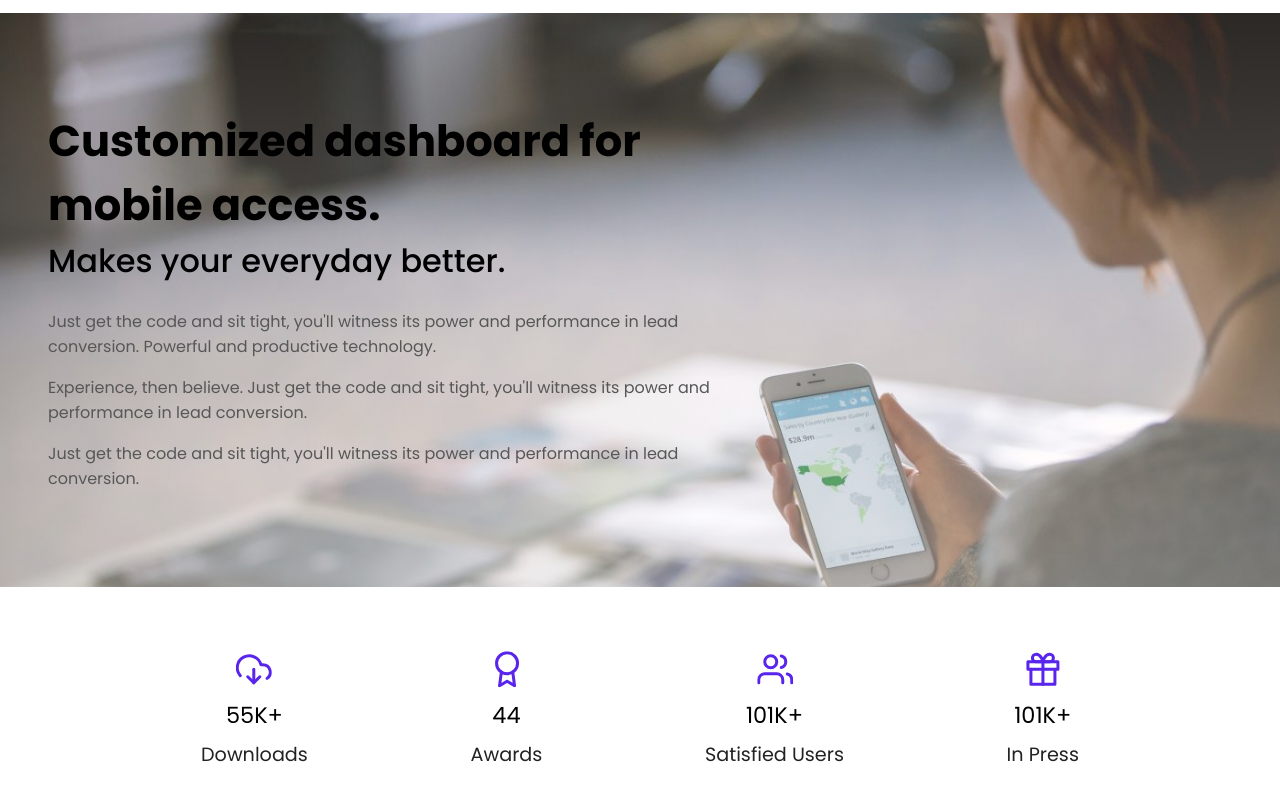
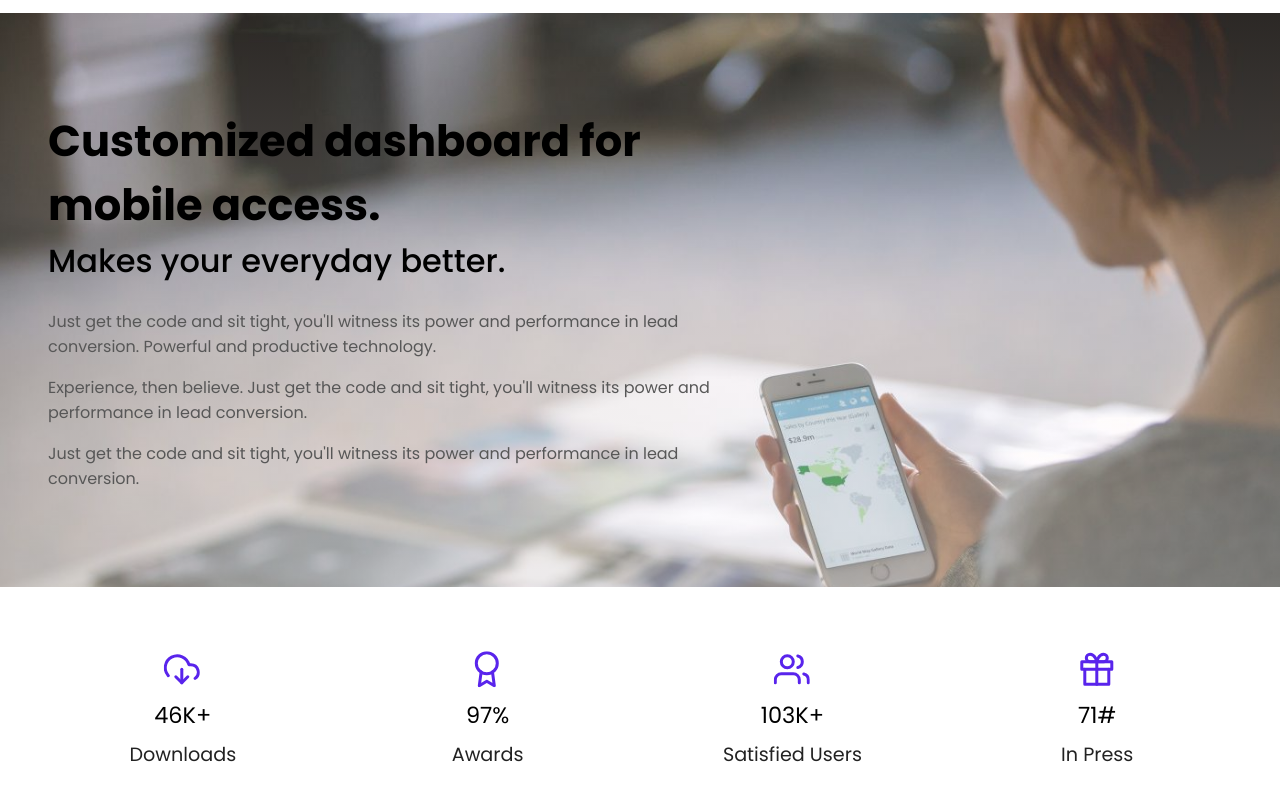
Before and after one commit to coder-kaleb/Destiny, a React (Vite) app: page / in a window 1280 px wide. Shown: the part 3140-3940 px from the top of the page. Built offline with nearby package versions, Linux system fonts and the light colour scheme.

Commit message:
counter finished

```diff
--- a/src/App.css
+++ b/src/App.css
@@ -16,6 +16,10 @@
 
 body {
   font-family: "Poppins", sans-serif;
+}
+
+main {
+    overflow-x: hidden;
 }
 
 /* * hero-section */
--- a/src/components/Counter.jsx
+++ b/src/components/Counter.jsx
@@ -1,10 +1,33 @@
+import { useEffect, useState } from "react";
 
+const Counter = ({ children, title, dataVal, sign }) => {
+  const [number, setNumber] = useState(0);
+  const [animationStarted, setAnimationStarted] = useState(false);
+  const handleScroll = () => {
+    const container = document.querySelector(".counter");
 
-const Counter = ({ children, number, title }) => {
+    const rect = container.getBoundingClientRect();
+    const isInViewPort = rect.top >= 0 && rect.bottom <= window.innerHeight;
+    if (isInViewPort && !animationStarted) {
+      setAnimationStarted(true);
+      const increamentInterval = setInterval(() => {
+        setNumber((num) => Math.min(num + 1, parseInt(dataVal)));
+        if (number === parseInt(dataVal)) clearInterval(increamentInterval);
+      }, 30);
+    }
+
+    console.log("hi there");
+  };
+  useEffect(() => {
+    window.addEventListener("scroll", handleScroll);
+    return () => window.removeEventListener("scroll", handleScroll);
+  }, [animationStarted]);
   return (
     <div className="counter">
       <div>{children}</div>
-      <h4>{number}</h4>
+      <h4 id="my-element" data-bound={dataVal}>
+        {`${number}${sign.split(" ")[1]}`}
+      </h4>
       <p>{title}</p>
     </div>
   );
--- a/src/components/Review.jsx
+++ b/src/components/Review.jsx
@@ -93,16 +93,16 @@ const Review = () => {
       {/* scroll activated numbers */}
       <div className="container">
         <div className="counter-wrapper">
-          <Counter number={"55K+"} title={"Downloads"}>
+          <Counter sign={"0 K+"} dataVal="46" title={"Downloads"}>
             <DownloadCloud />
           </Counter>
-          <Counter number={"44"} title={"Awards"}>
+          <Counter sign={"0 %"} dataVal="97" title={"Awards"}>
             <Award />
           </Counter>
-          <Counter number={"101K+"} title={"Satisfied Users"}>
+          <Counter sign={"0 K+"} dataVal="143" title={"Satisfied Users"}>
             <Users />
           </Counter>
-          <Counter number={"101K+"} title={"In Press"}>
+          <Counter sign={"0 #"} dataVal="71" title={"In Press"}>
             <Gift />
           </Counter>
         </div>
--- a/src/css/reviews.css
+++ b/src/css/reviews.css
@@ -116,20 +116,19 @@
   }
 }
 
-
 /* * counter design */
 .container {
   padding-top: 4.5rem;
   padding-inline: 2.4rem;
 }
 .counter-wrapper {
-  display: flex;
-  align-items: center;
-  justify-content: space-evenly;
+  display: grid;
+  grid-template-columns: repeat(4, 1fr);
+  column-gap: 1rem;
 }
 .counter {
   display: flex;
-  gap: .5rem;
+  gap: 0.5rem;
   flex-direction: column;
 }
 .counter > div {
@@ -139,8 +138,33 @@
 .counter h4 {
   font-size: 1.4rem;
   font-weight: 400;
+  transition: all 0.5s ease-in-out;
 }
 .counter p {
   font-size: 1.2rem;
   color: #222222;
 }
+@media (max-width: 670px) {
+  .counter-wrapper {
+    grid-template-columns: 1fr 1fr;
+    gap: 4rem 2.5rem;
+  }
+  .counter > div {
+    color: var(--green_color);
+    scale: 1.3;
+  }
+  .counter h4 {
+    font-size: 1rem;
+    font-weight: 400;
+  }
+  .counter p {
+    font-size: 1rem;
+    color: #222222;
+  }
+  .counter {
+    gap: 0.1rem;
+  }
+  .container {
+    padding-inline: 1.5rem;
+  }
+}
```
